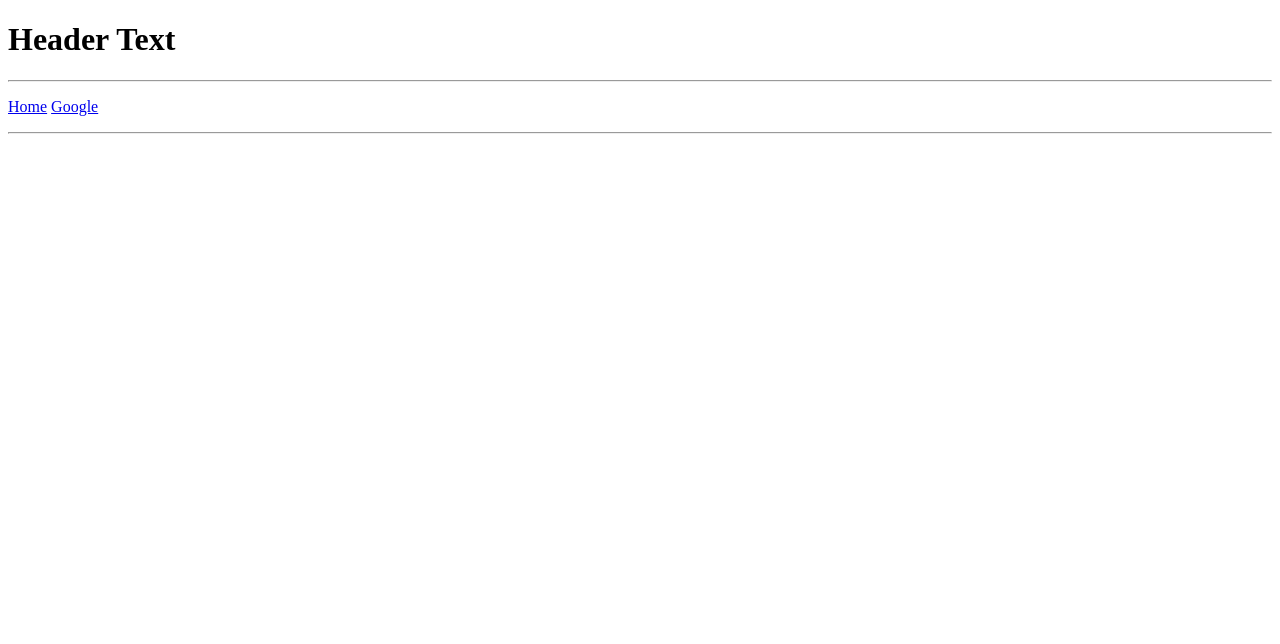
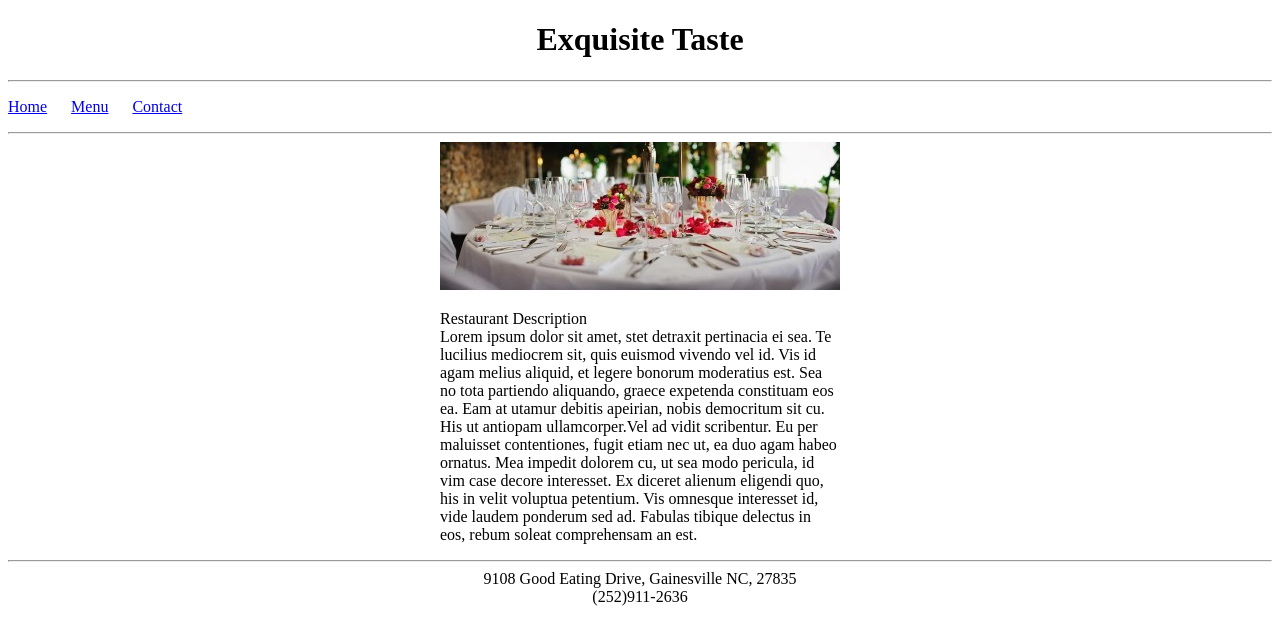
Before and after one commit to codingforkicks/introtowebdev, a plain HTML site: page restaurant/index.html in a window 1280 px wide. Drawn offline with Linux system fonts and the light colour scheme.

Commit message:
completed index.html per wireframe

```diff
--- a/restaurant/index.html
+++ b/restaurant/index.html
@@ -6,23 +6,37 @@ Date Created: 4/21/20
 Most recent revision: 4/21/20
 -->
    <head>
-      <title>Tab Text</title>
+      <title>Welcome to Exquisite Taste</title>
    </head>
    <body>
       <header>
-         <h1>Header Text</h1>
+         <center>
+            <h1>Exquisite Taste</h1>
+         </center>
       </header>
 
       <nav>
          <hr />
          <p>
-            <a href="index.html" target="_self">Home</a>
-            <a href="https://www.google.com" target="_blank">Google</a>
+            <a href="index.html">Home</a> &emsp;
+            <a href="menu.html">Menu</a> &emsp;
+            <a href="contact.html">Contact</a>
          </p>
          <hr />
       </nav>
 
-      <section></section>
-
-      <footer></footer>
+      <center>
+         <img src="images/long-table-setting-400by150.jpg" alt="dinning room table" />
+         <section>
+            <p align="left" style="max-width: 400px">Restaurant Description<br />
+            Lorem ipsum dolor sit amet, stet detraxit pertinacia ei sea. Te lucilius mediocrem sit, quis euismod vivendo vel id. Vis id agam melius aliquid, et legere bonorum moderatius est. Sea no tota partiendo aliquando, graece expetenda constituam eos ea. Eam at utamur debitis apeirian, nobis democritum sit cu. His ut antiopam ullamcorper.Vel ad vidit scribentur. Eu per maluisset contentiones, fugit etiam nec ut, ea duo agam habeo ornatus. Mea impedit dolorem cu, ut sea modo pericula, id vim case decore interesset. Ex diceret alienum eligendi quo, his in velit voluptua petentium. Vis omnesque interesset id, vide laudem ponderum sed ad. Fabulas tibique delectus in eos, rebum soleat comprehensam an est.</p>
+         </section>
+      </center>
+      <hr />
+      <footer>
+         <center>
+            <span>9108 Good Eating Drive, Gainesville NC, 27835</span><br />
+            <span>(252)911-2636</span>
+         </center>
+      </footer>
    </body>
```
Also changed, not shown: restaurant/images/long-table-setting-400by150.jpg (added).
